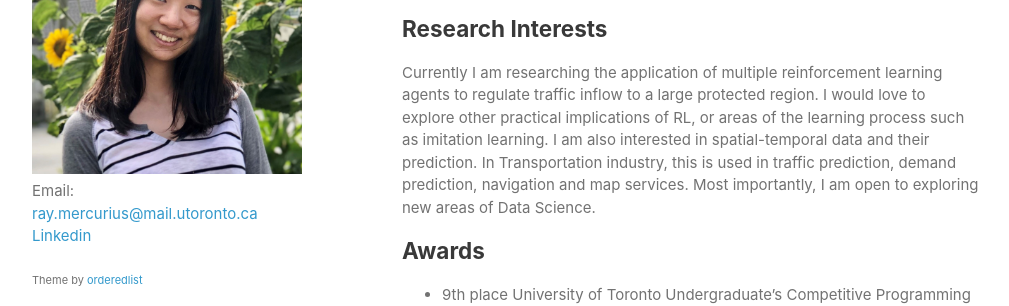
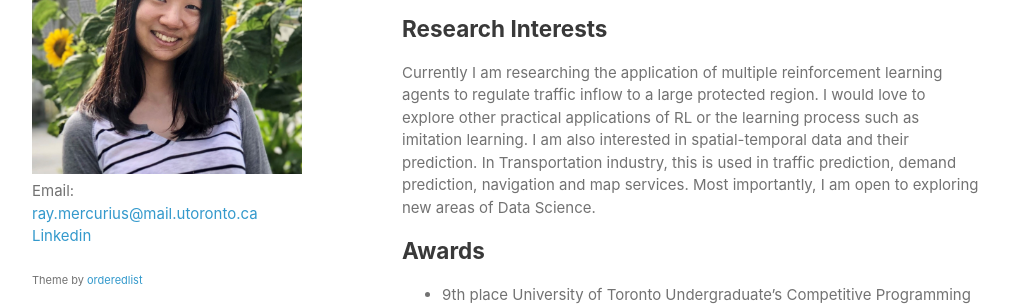
Before and after one commit to Ceudan/Ceudan_Reads.github.io, a Jekyll site: the page built from index.md, in a window 1280 px wide and 900 px high, scrolled down 489 px. Shown: the part 197-503 px from the top of the window, without its empty margins (133-1142 px from the left). Built offline with Jekyll 4.4.1, drawn with Linux system fonts in a browser that asks for light colours.

Commit message:
Update index.md

```diff
--- a/index.md
+++ b/index.md
@@ -10,7 +10,7 @@ During my undergraduate studies, I've developed a love for computer science and
 Outside of school, I've had research internships at Data and Transportation labs focused on the application of state of the art machine learning techniques to practical problems. Currently I'm at the Data Driven Decision making lab researching the ability of reinforcement learning agents to regulate traffic inflow to large protected regions. This is a control problem, involving multiple cooperating agents. In the summer of 2021, I was at the University Transportation Research Institute, serving as a software engineer. I aided my supervisor in the calibratin of Aimsun traffic models, developping new tools to process geospatial data. Some of this work is visible in my portfolio.
 
 ## Research Interests
-Currently I am researching the application of multiple reinforcement learning agents to regulate traffic inflow to a large protected region. I would love to explore other practical implications of RL, or areas of the learning process such as imitation learning. I am also interested in spatial-temporal data and their prediction. In Transportation industry, this is used in traffic prediction, demand prediction, navigation and map services. Most importantly, I am open to exploring new areas of Data Science.
+Currently I am researching the application of multiple reinforcement learning agents to regulate traffic inflow to a large protected region. I would love to explore other practical applications of RL or the learning process such as imitation learning. I am also interested in spatial-temporal data and their prediction. In Transportation industry, this is used in traffic prediction, demand prediction, navigation and map services. Most importantly, I am open to exploring new areas of Data Science.
 
 ## Awards
 
```
